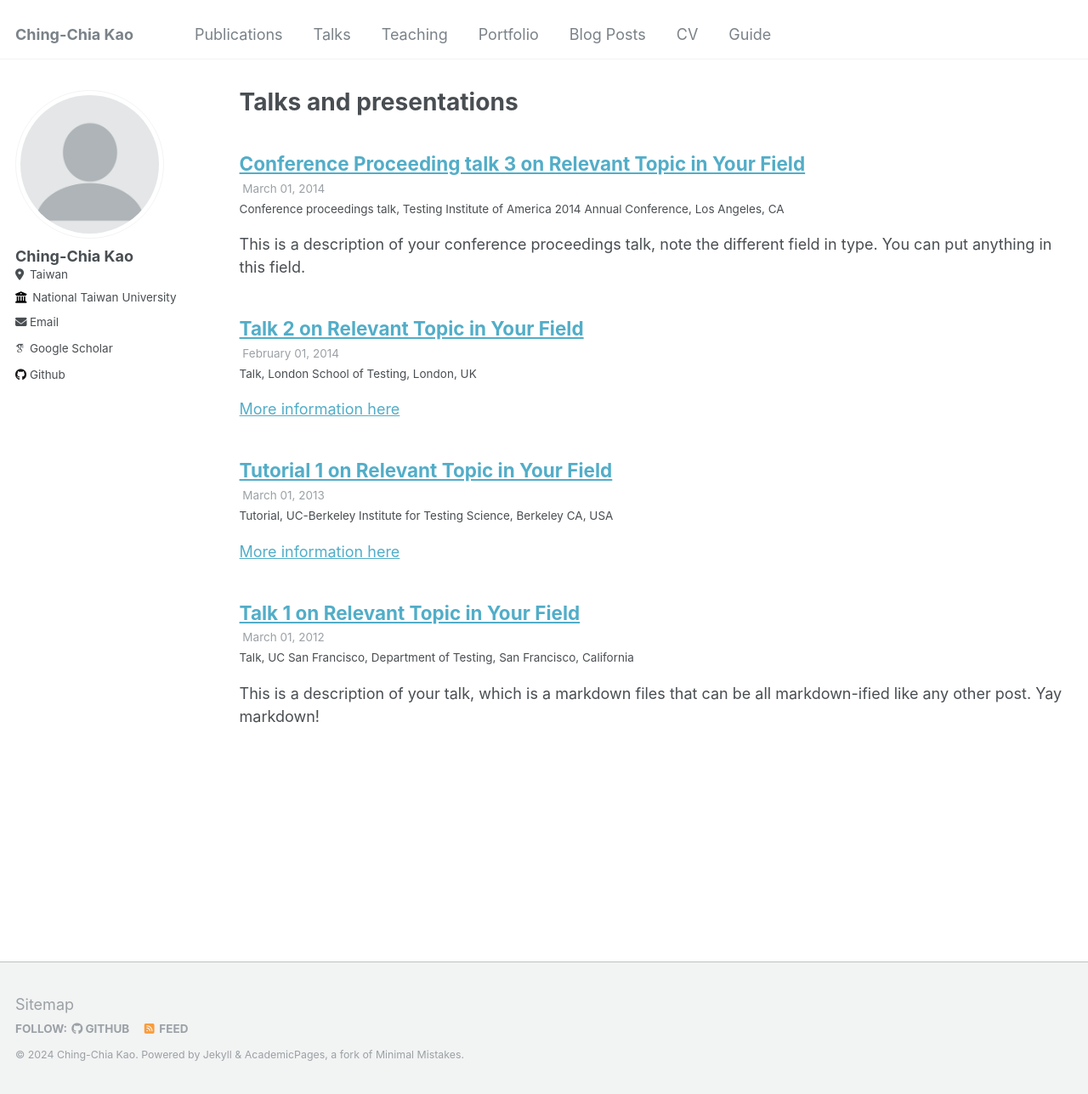
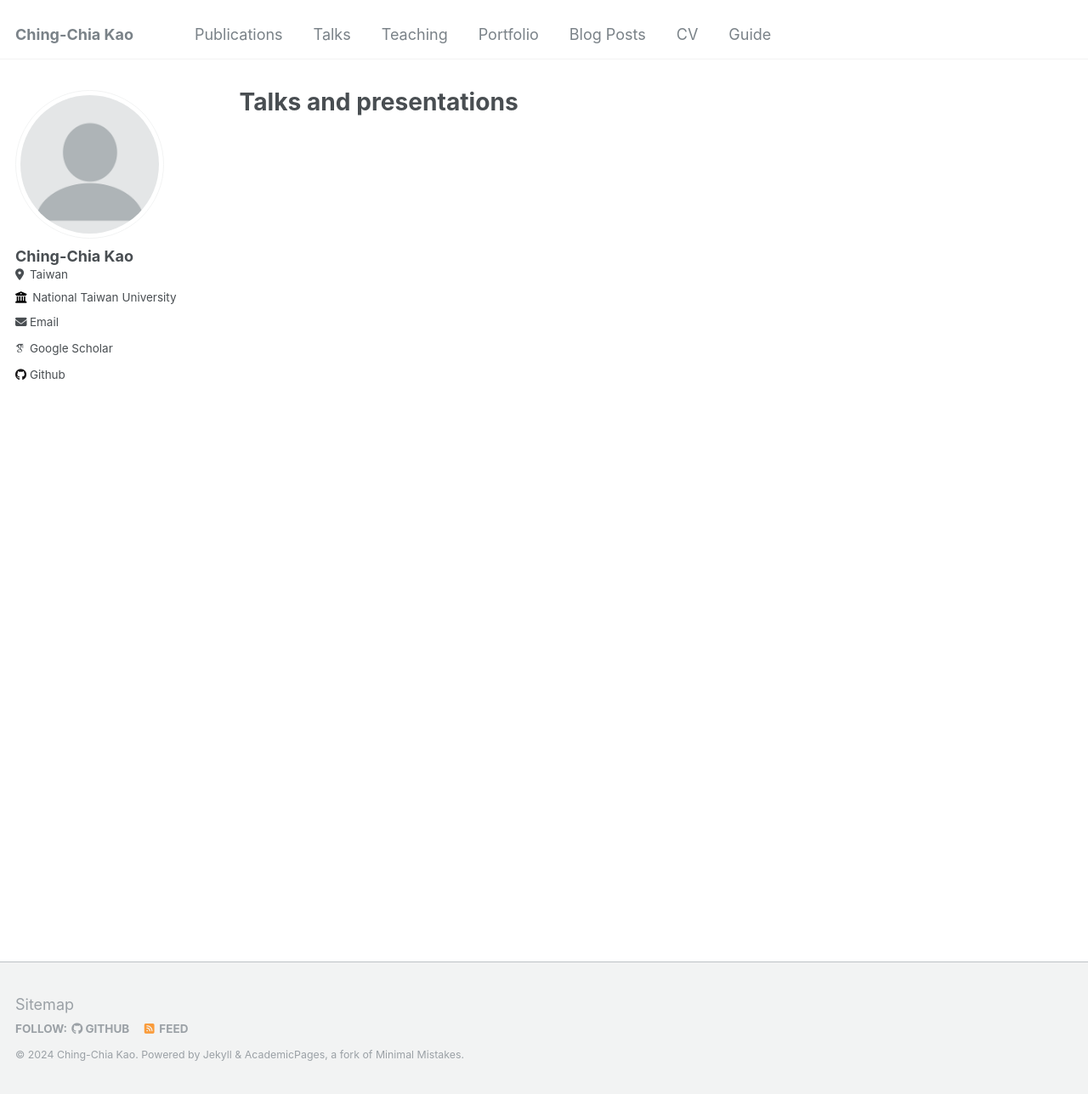
Before and after one commit to CK918/ck918.github.io, a Jekyll site: the page built from _pages/talks.html, in a window 1280 px wide and 1288 px high. Shown: the whole window at 85% size. Built offline with Jekyll 4.4.1, drawn with Linux system fonts in a browser that asks for light colours; some web fonts are replaced.

Commit message:
some changes

```diff
--- a/_config.yml
+++ b/_config.yml
@@ -42,7 +42,7 @@ author:
   bitbucket        : # Username - Update with your username on the site
   codepen          : # Username
   dribbble         : # Username
-  github           : "academicpages"
+  github           : "ck918"
   kaggle           : # Username
   stackoverflow    : # User number or user number and name (i.e., use "1" or "1/jeff-atwood")
 
--- a/_talks/2012-03-01-talk-1.md
+++ /dev/null
@@ -1,11 +0,0 @@
----
-title: "Talk 1 on Relevant Topic in Your Field"
-collection: talks
-type: "Talk"
-permalink: /talks/2012-03-01-talk-1
-venue: "UC San Francisco, Department of Testing"
-date: 2012-03-01
-location: "San Francisco, California"
----
-
-This is a description of your talk, which is a markdown files that can be all markdown-ified like any other post. Yay markdown!
--- a/_talks/2013-03-01-tutorial-1.md
+++ /dev/null
@@ -1,13 +0,0 @@
----
-title: "Tutorial 1 on Relevant Topic in Your Field"
-collection: talks
-type: "Tutorial"
-permalink: /talks/2013-03-01-tutorial-1
-venue: "UC-Berkeley Institute for Testing Science"
-date: 2013-03-01
-location: "Berkeley CA, USA"
----
-
-[More information here](http://exampleurl.com)
-
-This is a description of your tutorial, note the different field in type. This is a markdown files that can be all markdown-ified like any other post. Yay markdown!
--- a/_talks/2014-02-01-talk-2.md
+++ /dev/null
@@ -1,13 +0,0 @@
----
-title: "Talk 2 on Relevant Topic in Your Field"
-collection: talks
-type: "Talk"
-permalink: /talks/2014-02-01-talk-2
-venue: "London School of Testing"
-date: 2014-02-01
-location: "London, UK"
----
-
-[More information here](http://example2.com)
-
-This is a description of your talk, which is a markdown files that can be all markdown-ified like any other post. Yay markdown!
--- a/_talks/2014-03-01-talk-3.md
+++ /dev/null
@@ -1,11 +0,0 @@
----
-title: "Conference Proceeding talk 3 on Relevant Topic in Your Field"
-collection: talks
-type: "Conference proceedings talk"
-permalink: /talks/2014-03-01-talk-3
-venue: "Testing Institute of America 2014 Annual Conference"
-date: 2014-03-01
-location: "Los Angeles, CA"
----
-
-This is a description of your conference proceedings talk, note the different field in type. You can put anything in this field.
```
Also changed, not shown: _portfolio/portfolio-1.md (deleted, +0 -7 lines), _portfolio/portfolio-2.html (deleted, +0 -7 lines).
